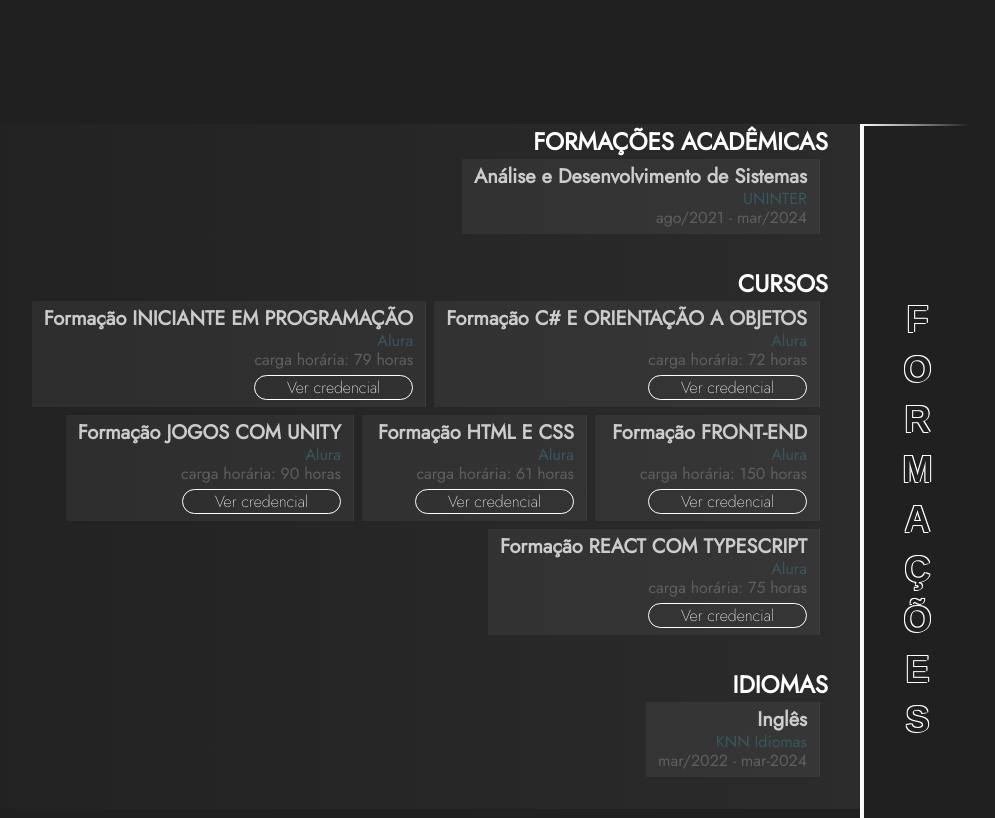
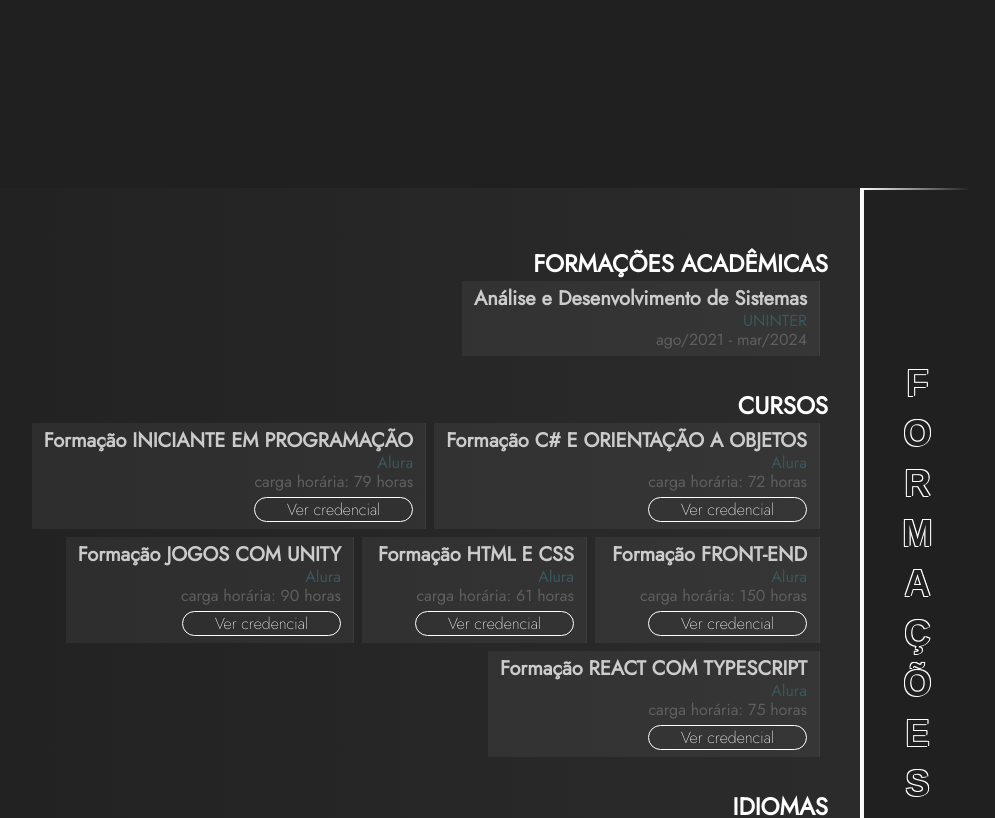
Before and after one commit to Roger2405/portfolio-pro, a React (Vite) app: page / in a window 1280 px wide. Shown: the part 1540-2358 px from the top of the page, without its empty margins (246-1241 px from the left). Built offline with nearby package versions, Linux system fonts and the light colour scheme; a web font is replaced by a local one.

Commit message:
fixing social links and scroll snap

```diff
--- a/src/App.css
+++ b/src/App.css
@@ -20,38 +20,31 @@
 }
 
 html {
-    scroll-snap-type: y mandatory;
+    scroll-snap-type: block proximity;
 }
 
 body {
     background-color: var(--background);
 }
 
-main {
-    display: flex !important;
-
-    flex-flow: column nowrap;
-    scroll-snap-type: y proximity;
-
-
-    flex: none;
-}
 
 section {
     min-height: 100vh;
-    scroll-snap-align: start;
+    padding-top: 4rem;
+    /* scroll-snap-align: start; */
+    /* scroll-snap-stop: always; */
 }
 
 section,
 header>* {
-    padding: 0 .5rem !important;
+    padding-inline: .5rem !important;
 }
 
 @media screen and (min-width: 481px) {
 
     section,
     header>* {
-        padding: 0 2rem !important;
+        padding-inline: 2rem !important;
     }
 }
 
@@ -59,7 +52,7 @@ header>* {
 
     section,
     header>* {
-        padding: 0 4rem !important;
+        padding-inline: 4rem !important;
     }
 
 }
@@ -68,6 +61,6 @@ header>* {
 
     section,
     header>* {
-        padding: 0 7rem !important;
+        padding-inline: 7rem !important;
     }
 }
--- a/src/components/AboutMe/index.tsx
+++ b/src/components/AboutMe/index.tsx
@@ -28,11 +28,11 @@ export default function AboutMe() {
                 <div className='social'>
                     <div className='link'>
                         <LinkedinLogo size={40} />
-                        <a href="">Linkedin</a>
+                        <a href="https://www.linkedin.com/in/roger-romaniczen/" target="_blank">Linkedin</a>
                     </div>
                     <div className='link'>
                         <GithubLogo size={40} />
-                        <a href="">GitHub</a>
+                        <a href="https://github.com/Roger2405" target="_blank">GitHub</a>
                     </div>
                 </div>
             </div>
--- a/src/components/AboutMe/styles.scss
+++ b/src/components/AboutMe/styles.scss
@@ -5,6 +5,10 @@
     align-items: center;
     flex-direction: column;
     margin: 2rem 0;
+
+
+    scroll-snap-align: start;
+
     // padding: 2rem 0;
 
     justify-content: center;
--- a/src/components/Education/styles.scss
+++ b/src/components/Education/styles.scss
@@ -9,7 +9,7 @@
 
     margin-bottom: 2rem;
 
-
+    scroll-snap-align: start;
 
 
     @media screen and (min-width: 1024px) {
@@ -32,7 +32,7 @@
         position: relative;
         gap: 2em;
         // overflow-x: auto;
-        height: 100%;
+        height: 100vh;
 
         padding-bottom: 2rem;
 
--- a/src/components/HardSkills/styles.scss
+++ b/src/components/HardSkills/styles.scss
@@ -1,6 +1,8 @@
 .hardSkills {
     // height: 100vh;
     width: 100%;
+
+    scroll-snap-align: start;
 
     @media screen and (min-width: 1024px) {
         display: flex;
--- a/src/components/Presentation/styles.scss
+++ b/src/components/Presentation/styles.scss
@@ -6,6 +6,8 @@
     flex-direction: column;
     background-image: radial-gradient(var(--green), var(--gray-blue));
 
+
+    scroll-snap-align: start;
 
     @media screen and (min-width: 1440px) {
         font-size: 1.25rem;
--- a/src/components/Projects/styles.scss
+++ b/src/components/Projects/styles.scss
@@ -6,6 +6,7 @@
     width: 100%;
 
     margin-bottom: 4rem;
+    scroll-snap-align: start;
 
     .projects__header {
         display: flex;
@@ -18,7 +19,6 @@
     }
 
     .projects {
-        scroll-snap-align: none;
 
 
         @media screen and (min-width: 481px) {
```
